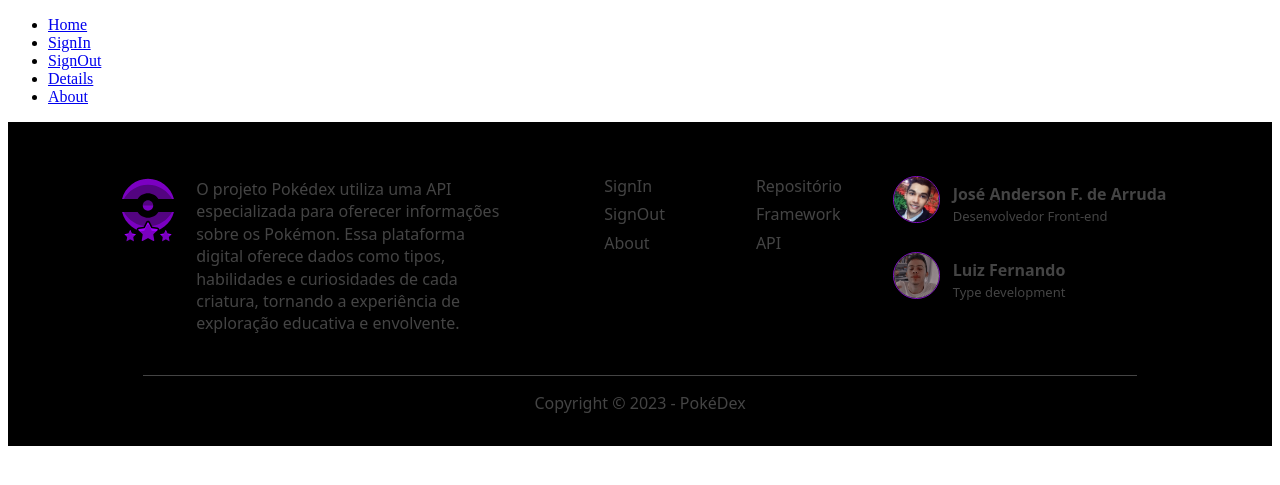
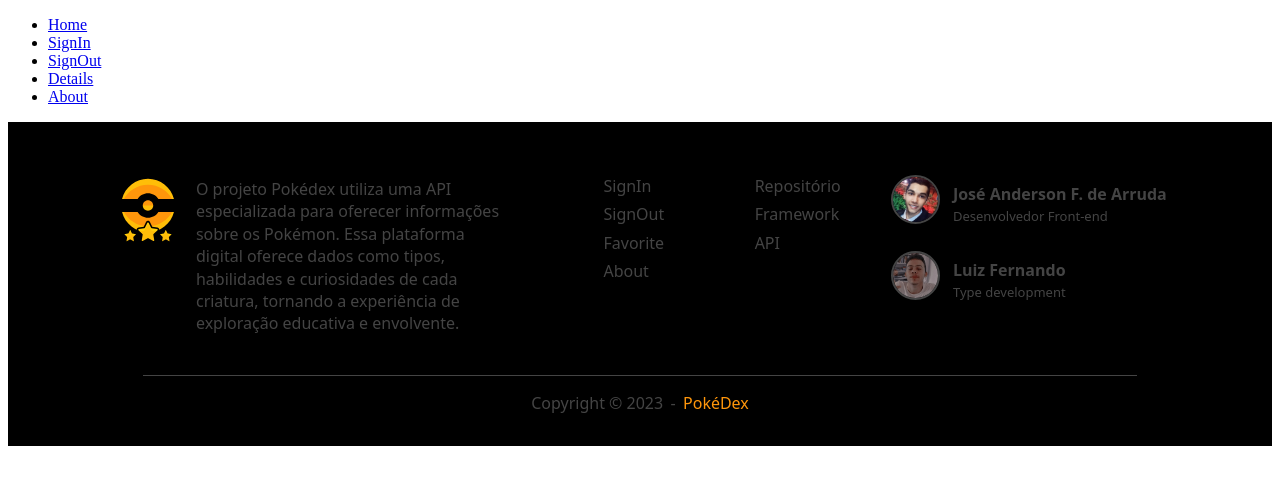
Before and after one commit to luizfernandoin/Pokedex, a Flask app: page / in a window 1280 px wide. Shown: the top 485 px of the page. Run offline with Flask 3, Linux system fonts and the light colour scheme.

Commit message:
view: atualizando estilização dos autores

```diff
--- a/app/static/css/footer.css
+++ b/app/static/css/footer.css
@@ -75,7 +75,7 @@
 .container-author img {
     width: 45px;
     border-radius: 50px;
-    border: .5px solid #840ec9;
+    border: .14rem solid #444444;
 }
 
 .container-author div {
@@ -99,3 +99,8 @@
     margin-top: 1.5rem;
     border-top: .3px solid #444444;
 }
+
+.copyright span {
+    color: #ff960b;
+    margin-left: .2rem;
+}
--- a/app/templates/index.html
+++ b/app/templates/index.html
@@ -26,7 +26,7 @@
     <footer>
         <div class="container-elements">
             <div class="info">
-                <img src="{{ url_for('static', filename='img/poke_pokemon_star-porple.svg') }}" alt="img-logo">
+                <img src="{{ url_for('static', filename='img/poke_pokemon_star.svg') }}" alt="img-logo">
                 <div class="text-info">
                     <p>O projeto Pokédex utiliza uma API especializada para oferecer informações sobre os Pokémon. Essa plataforma digital oferece dados como tipos,
                         habilidades e curiosidades de cada criatura, tornando a experiência de exploração educativa e envolvente.
@@ -39,6 +39,7 @@
                     {% block routes %}
                     <li><a href="{{ url_for('signin') }}">SignIn</a></li>
                     <li><a href="{{ url_for('signout') }}">SignOut</a></li>
+                    <li><a href="#">Favorite</a></li>
                     <li><a href="{{ url_for('about') }}">About</a></li>
                     {% endblock %}
                 </ul>
@@ -73,7 +74,7 @@
         </div>
 
         <div class="copyright">
-            <p>Copyright &copy; 2023 - PokéDex</p>
+            <p>Copyright &copy; 2023 <span></span> - <span>PokéDex</span></p>
         </div>
     </footer>
     {% endblock %}
```
Also changed, not shown: app/static/img/pock_ball-porpure.svg (deleted), app/static/img/poke_pokemon_star-porple.svg (deleted).
